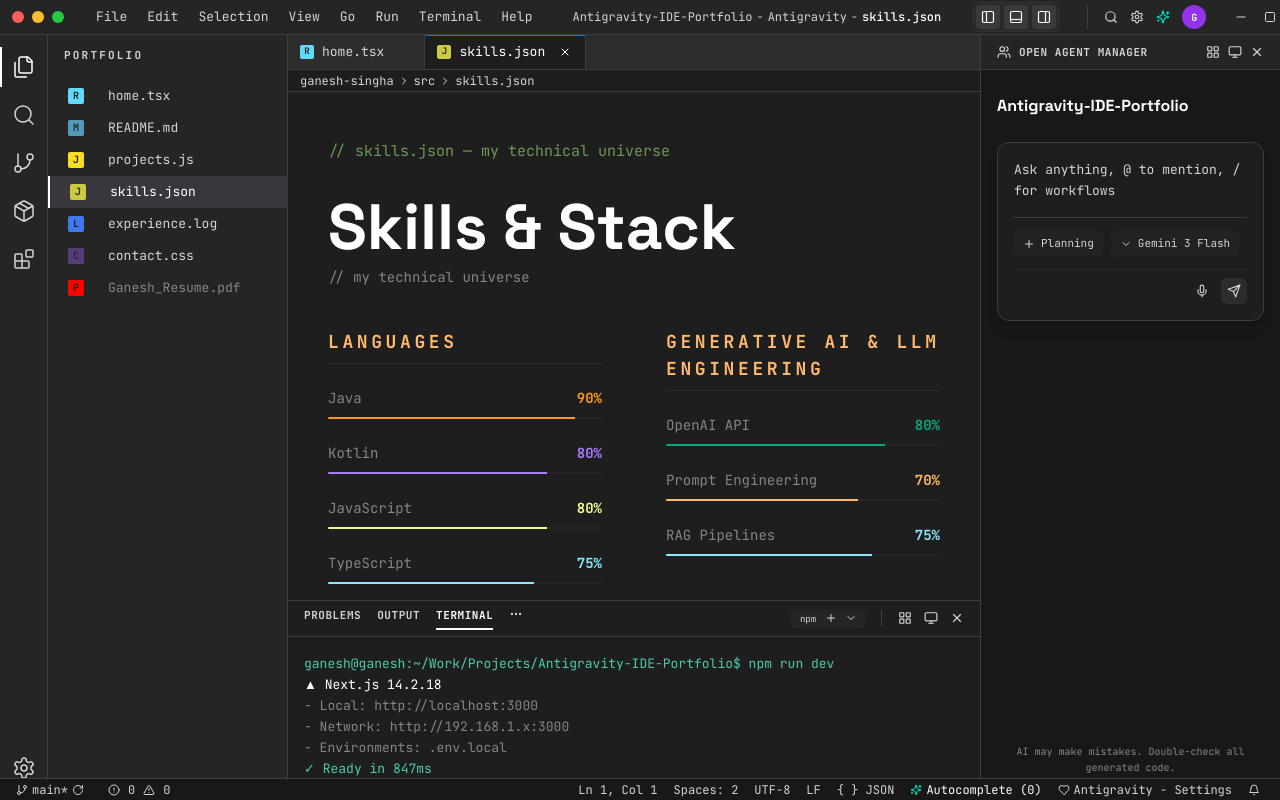
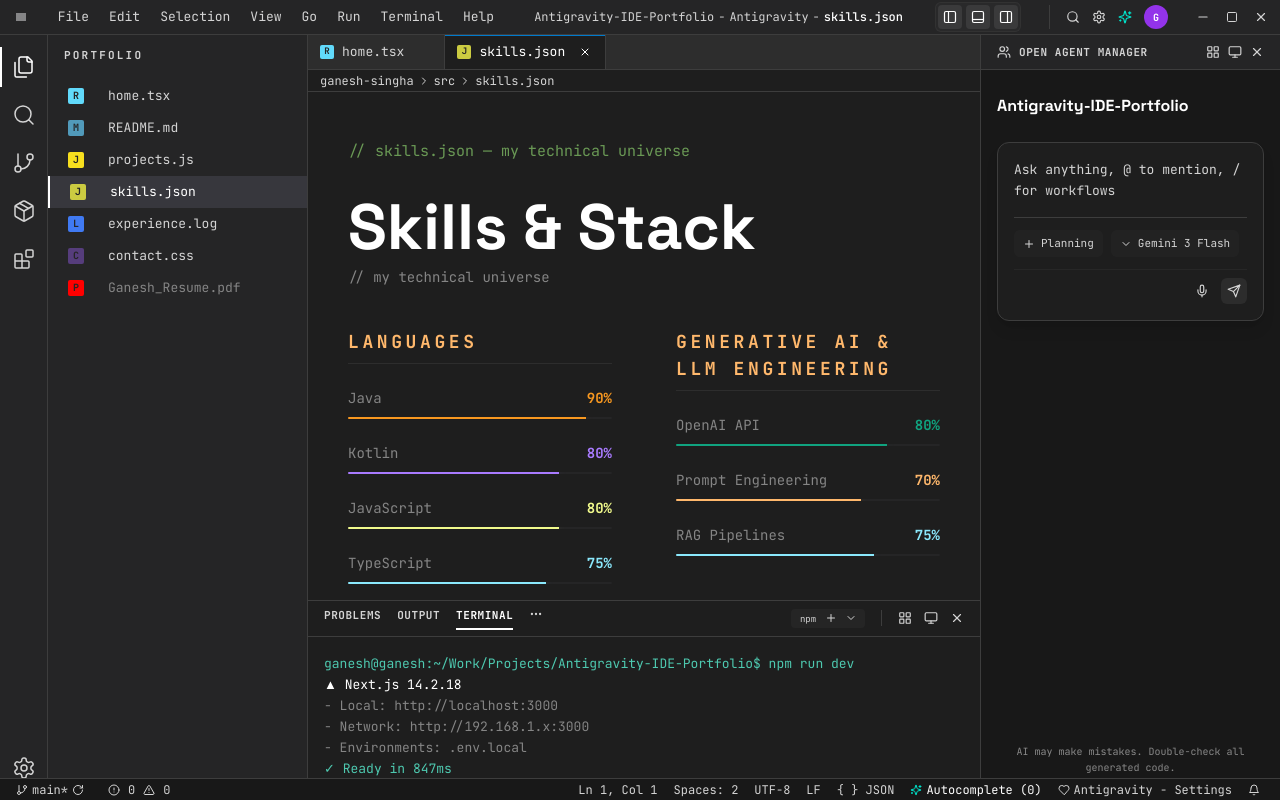
Before and after one commit to singhaganesh/Antigravity-IDE-Portfolio, a Next.js app: page /skills in a window 1280 px wide. Built offline with nearby package versions, Linux system fonts and the light colour scheme; grey boxes are pictures that could not be loaded.

Commit message:
fix: resolve sidebar toggle issues and unify panel widths

```diff
--- a/src/app/readme/page.tsx
+++ b/src/app/readme/page.tsx
@@ -41,7 +41,7 @@ const ReadmePage = () => {
     <div className="px-10 py-12 animate-fadeUp">
       {/* Code comment label */}
       <div className="text-text-green text-[15px] font-mono mb-8">
-        {"<!-- README.md — human behind tech -->"}
+        {"<!-- README.md — the human behind tech -->"}
       </div>
 
       {/* Header Section */}
--- a/src/components/ide/ActivityBar.tsx
+++ b/src/components/ide/ActivityBar.tsx
@@ -1,7 +1,6 @@
 'use client';
 
 import React from 'react';
-import Link from 'next/navigation';
 import { Files, Search, GitBranch, Package, Blocks, Settings } from 'lucide-react';
 import { clsx, type ClassValue } from 'clsx';
 import { twMerge } from 'tailwind-merge';
@@ -12,7 +11,7 @@ function cn(...inputs: ClassValue[]) {
 }
 
 const ActivityBar = () => {
-  const { sidebarView, setSidebarView, setIsSidebarOpen } = useActiveFile();
+  const { sidebarView, setSidebarView, isSidebarOpen, setIsSidebarOpen } = useActiveFile();
 
   const icons = [
     { id: 'explorer', icon: Files, label: 'Explorer' },
@@ -24,9 +23,8 @@ const ActivityBar = () => {
 
   const handleIconClick = (id: string) => {
     if (id === 'explorer' || id === 'search') {
-      if (sidebarView === id) {
+      if (isSidebarOpen && sidebarView === id) {
         setIsSidebarOpen(false);
-        setSidebarView('explorer');
       } else {
         setSidebarView(id as any);
         setIsSidebarOpen(true);
@@ -37,7 +35,7 @@ const ActivityBar = () => {
   return (
     <div className="w-[48px] h-full bg-bg-sidebar border-r border-border-color flex flex-col items-center select-none py-2 shrink-0">
       {icons.map(({ id, icon: Icon, label }) => {
-        const isActive = sidebarView === id;
+        const isActive = isSidebarOpen && sidebarView === id;
         return (
           <div
             key={id}
--- a/src/components/ide/Sidebar.tsx
+++ b/src/components/ide/Sidebar.tsx
@@ -80,7 +80,7 @@ const Sidebar = () => {
 
   return (
     <>
-      <div className="w-[240px] h-full bg-bg-sidebar border-r border-border-color hidden md:flex flex-col select-none overflow-hidden">
+      <div className="w-[260px] h-full bg-bg-sidebar border-r border-border-color hidden md:flex flex-col select-none overflow-hidden">
         {sidebarContent}
       </div>
 
--- a/src/components/ide/TitleBar.tsx
+++ b/src/components/ide/TitleBar.tsx
@@ -1,7 +1,8 @@
 'use client';
 
 import React from 'react';
-import { Search, Minus, Square, X, Menu, Settings, Sparkles, LayoutPanelLeft, LayoutPanelTop, LayoutPanelRight } from 'lucide-react';
+import Image from 'next/image';
+import { Search, Minus, Square, X, Menu, Settings, Sparkles } from 'lucide-react';
 import { useActiveFile } from '@/context/ActiveFileContext';
 import { clsx, type ClassValue } from 'clsx';
 import { twMerge } from 'tailwind-merge';
@@ -32,7 +33,7 @@ const TitleBar = () => {
 
   return (
     <div className="h-[35px] bg-bg-sidebar border-b border-border-color flex items-center justify-between select-none px-3 shrink-0">
-      {/* Left: macOS Traffic Lights / Hamburger */}
+      {/* Left: Logo / Hamburger */}
       <div className="flex items-center gap-2">
         <div className="md:hidden">
           <Menu
@@ -41,10 +42,14 @@ const TitleBar = () => {
             onClick={() => setIsMobileMenuOpen(!isMobileMenuOpen)}
           />
         </div>
-        <div className="hidden md:flex items-center gap-2">
-          <div className="w-3 h-3 rounded-full bg-[#ff5f57]" />
-          <div className="w-3 h-3 rounded-full bg-[#ffbd2e]" />
-          <div className="w-3 h-3 rounded-full bg-[#28c840]" />
+        <div className="hidden md:flex items-center ml-1">
+          <Image
+            src="/assets/icons/Antigravity-logo.svg"
+            alt="Antigravity Logo"
+            width={18}
+            height={18}
+            className="opacity-80 hover:opacity-100 transition-opacity cursor-pointer"
+          />
         </div>
 
         <div className="hidden xl:flex items-center gap-1 ml-4 text-[13px] text-muted">
@@ -54,7 +59,7 @@ const TitleBar = () => {
         </div>
       </div>
 
-      {/* Center: Branding Text (Restored) */}
+      {/* Center: Branding Text */}
       <div className="flex-1 flex justify-center items-center px-8">
         <div className="text-[12px] text-muted flex items-center gap-1 max-w-[500px] truncate">
           <span>Antigravity-IDE-Portfolio</span>
--- a/src/data/skills.json
+++ b/src/data/skills.json
@@ -117,6 +117,11 @@
       "name": "Supabase",
       "level": 80,
       "color": "#3ecf8e"
+    },
+    {
+      "name": "Redis",
+      "level": 70,
+      "color": "#ff79c6"
     }
   ],
   "DevOps & Tools": [
```
